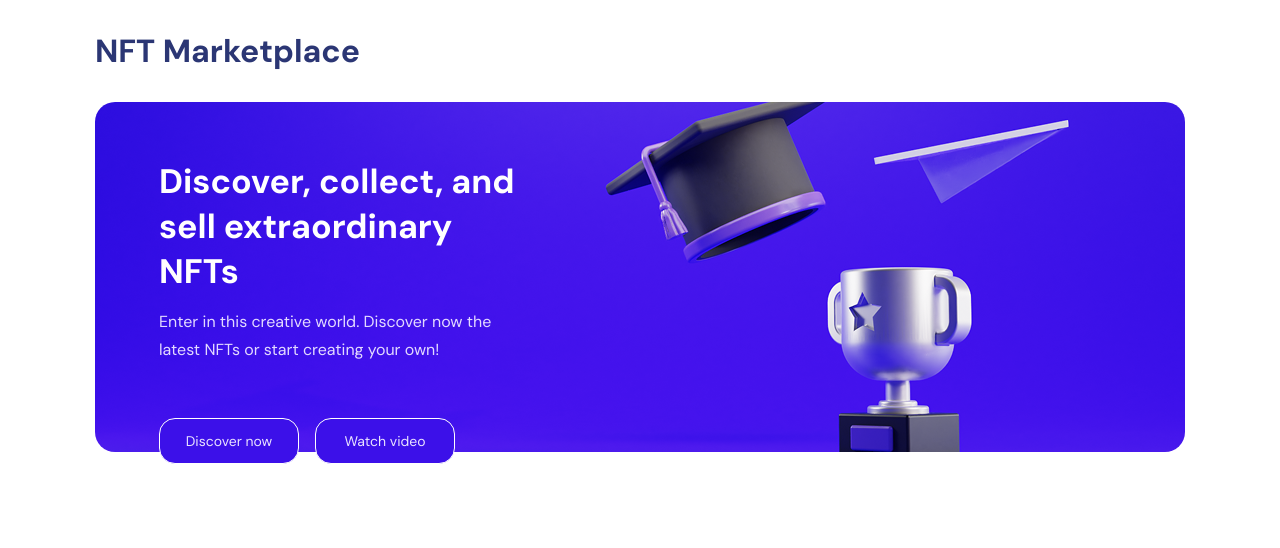
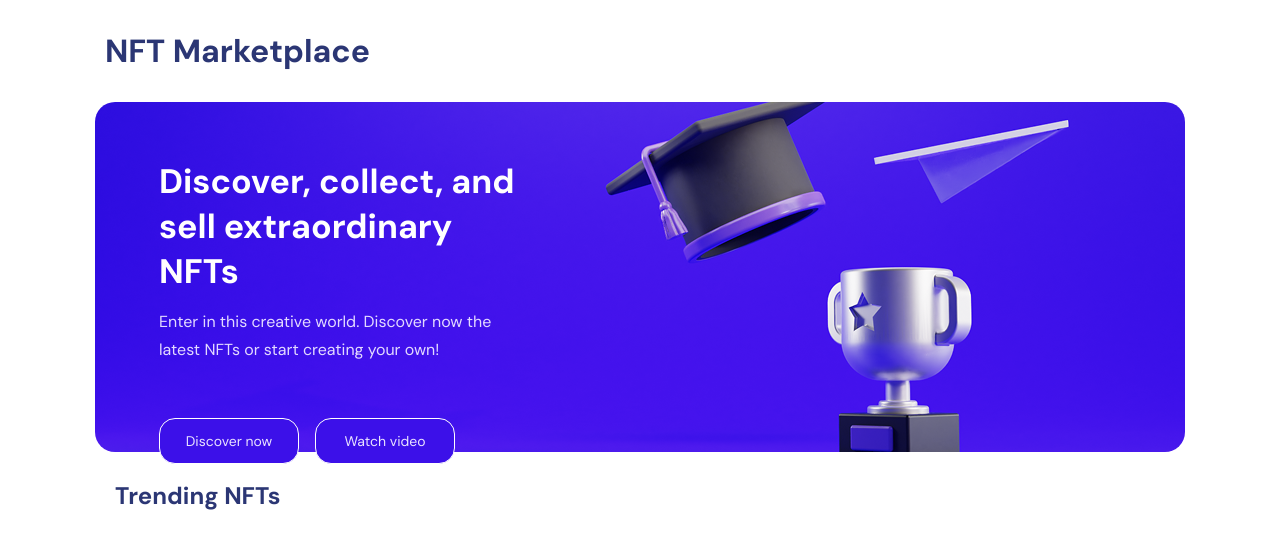
Before and after one commit to AntonielAureliano/nft-marketplace, a React (Vite) app: page / in a window 1280 px wide. Shown: the top 548 px of the page. Built offline with nearby package versions, Linux system fonts and the light colour scheme.

Commit message:
feat: creating the subtitle component.

```diff
--- a/src/App.tsx
+++ b/src/App.tsx
@@ -1,12 +1,16 @@
 import './App.css'
 
 import Componente1 from './components/Componente1';
+import Subtitle from './components/Subtitle';
 
 function App() {
   return (
     <>
       <div className="container">
-        <Componente1 />
+        <div>
+          <Componente1 />
+          <Subtitle>Trending NFTs</Subtitle>
+        </div>
 
       </div>
     </>
--- a/src/components/Componente1.module.css
+++ b/src/components/Componente1.module.css
@@ -15,7 +15,7 @@
 
 .bgContainer {
     flex-direction: column;
-    height: 499px;
+    height: 450px;
     width: 1090px;
 }
 
--- /dev/null
+++ b/src/components/Subtitle.module.css
@@ -0,0 +1,5 @@
+.subtitle {
+    font-size: 1.5rem;
+    color: rgba(43, 54, 116, 1);
+    margin-left: 20px;
+}
--- /dev/null
+++ b/src/components/Subtitle.tsx
@@ -0,0 +1,11 @@
+import styles from './Subtitle.module.css';
+
+type SubtitleProps = {
+    children: React.ReactNode;
+}
+
+function Subtitle({ children }: SubtitleProps) {
+    return <h2 className={styles.subtitle}>{children}</h2>
+}
+
+export default Subtitle;
--- a/src/components/Title.module.css
+++ b/src/components/Title.module.css
@@ -1,5 +1,5 @@
 .title{
     color: rgba(43, 54, 116, 1);
     font-size: 2.125;
-    margin: 30px 0 30px 0;
+    margin: 30px 0 30px 10px;
 }
```
